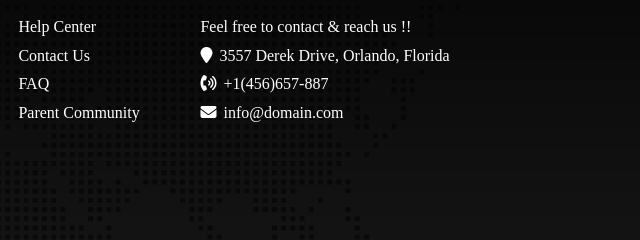
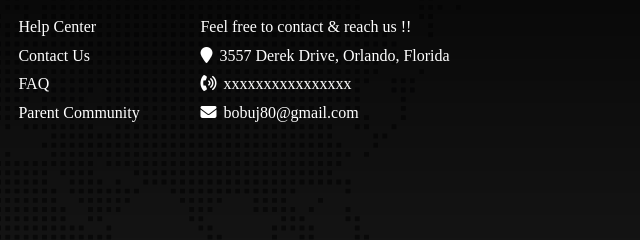
Before and after one commit to ashikur-rahman-asif/digital-agency, a plain HTML site: page index.html in a window 1280 px wide. Shown: the part 2787-3027 px from the top of the page, 640-1280 px from the left. Drawn offline with Linux system fonts and the light colour scheme.

Commit message:
Update index.html

```diff
--- a/index.html
+++ b/index.html
@@ -213,8 +213,8 @@
           <i class="fa-solid fa-location-pin"></i>3557 Derek Drive, Orlando,
           Florida
         </p>
-        <p><i class="fa-solid fa-phone-volume"></i>+1(456)657-887</p>
-        <p><i class="fa-solid fa-envelope d"></i>info@domain.com</p>
+        <p><i class="fa-solid fa-phone-volume"></i>xxxxxxxxxxxxxxxx</p>
+        <p><i class="fa-solid fa-envelope d"></i>bobuj80@gmail.com</p>
       </div>
     </div>
     <!-- <hr  class="hr"/> -->
```
